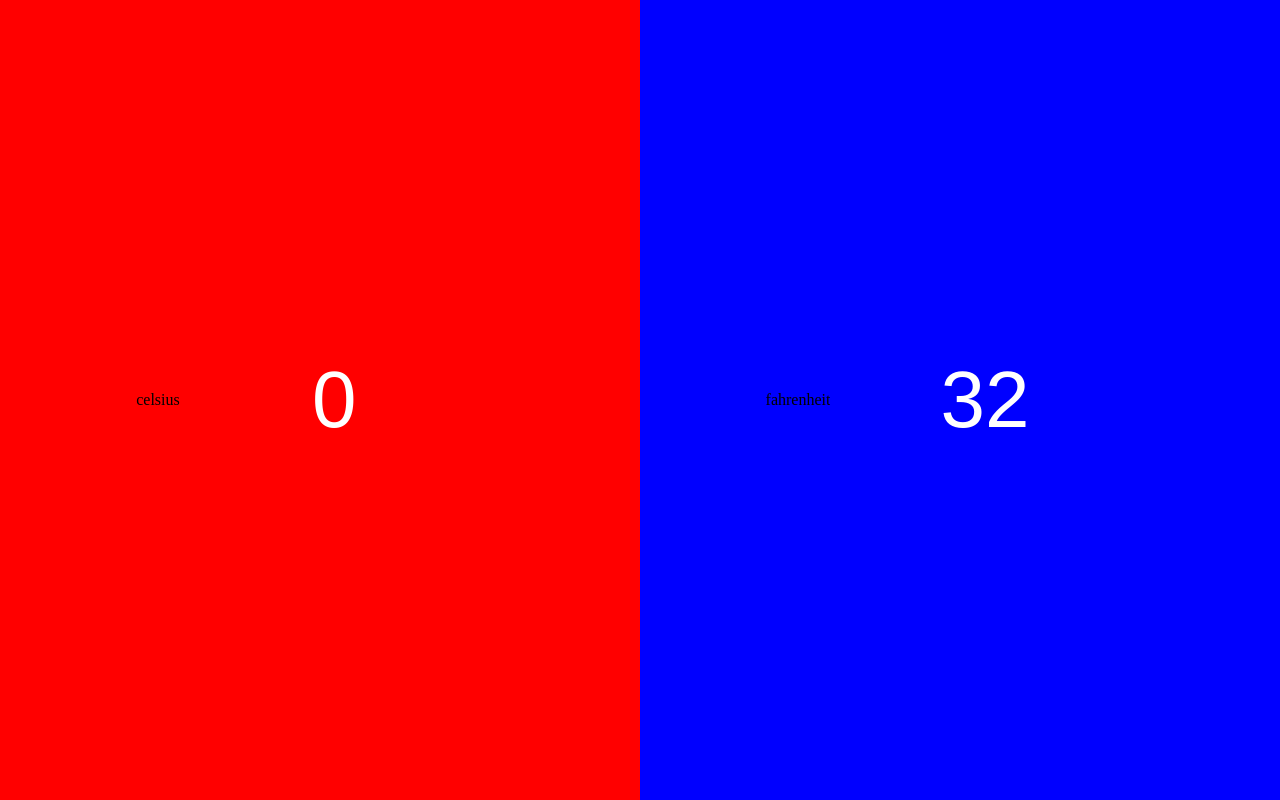
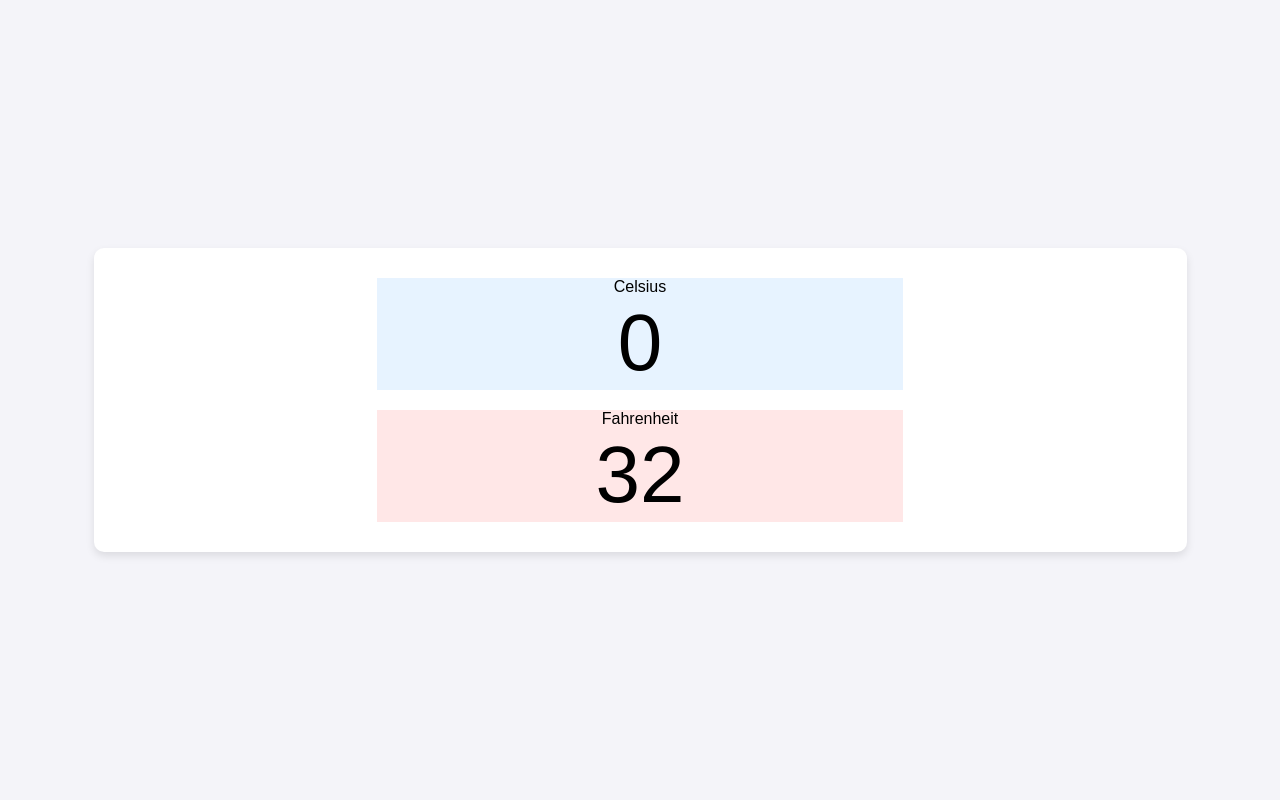
Before and after one commit to abi-7/temp-converter, a plain HTML site: page index.html in a window 1280 px wide. Drawn offline with Linux system fonts and the light colour scheme.

Commit message:
Adjust styles

```diff
--- a/index.html
+++ b/index.html
@@ -7,14 +7,16 @@
     <link rel="stylesheet" href="styles.css" />
   </head>
   <body>
+    <div id="container">
     <div id="tempC">
-      <label>celsius</label>
-      <input id="displayC" type="number" value="0">
+      <label>Celsius</label>
+      <input id="displayC"  value="0">
     </div>
     <div id="tempF">
-      <label>fahrenheit</label>
-      <input id="displayF" type="number" value="32"/>
+      <label>Fahrenheit</label>
+      <input id="displayF" value="32"/>
     </div>
+  </div>
   </body>
   <script src="index.js"></script>
 </html>
--- a/styles.css
+++ b/styles.css
@@ -1,22 +1,39 @@
 body {
   margin: 0;
   padding: 0;
+  font-family: Arial, sans-serif;
+  background-color: #f4f4f9;
+  display: flex;
+  flex-direction: column;
+  align-items: center;
+  justify-content: center;
+  height: 100vh;
 }
-
+#container{
+  display: flex;
+  flex-direction: column;
+  align-items: center;
+  justify-content: center;
+  padding: 20px;
+  border-radius: 10px;
+  background-color: #ffffff;
+  box-shadow: 0 4px 8px rgba(0, 0, 0, 0.1);
+}
 #tempC,
 #tempF {
+  float: left;
   display: flex;
-  justify-content: center; /* Center horizontally */
-  align-items: center; /* Center vertically */
-  float: left;
+  flex-direction: column;
+  align-items: center;
+  justify-content: center;
   width: 50%;
-  height: 100vh;
+  margin: 10px;
 }
 #tempC {
-  background-color: red;
+  background-color: #e7f3ff;
 }
 #tempF {
-  background-color: blue;
+  background-color: #ffe7e7;
 }
 
 #displayC,
@@ -25,13 +42,15 @@ body {
   width: 50%;
   text-align: center;
   border: none;
-  color: white;
+  color: black;
 }
 #displayC {
-  background-color: red;
+  border-color: #007bff;
+  background-color: #e7f3ff;
 }
 #displayF {
-  background-color: blue;
+  border-color: #dc3545;
+  background-color: #ffe7e7;
 }
 input,
 input:hover,
```
